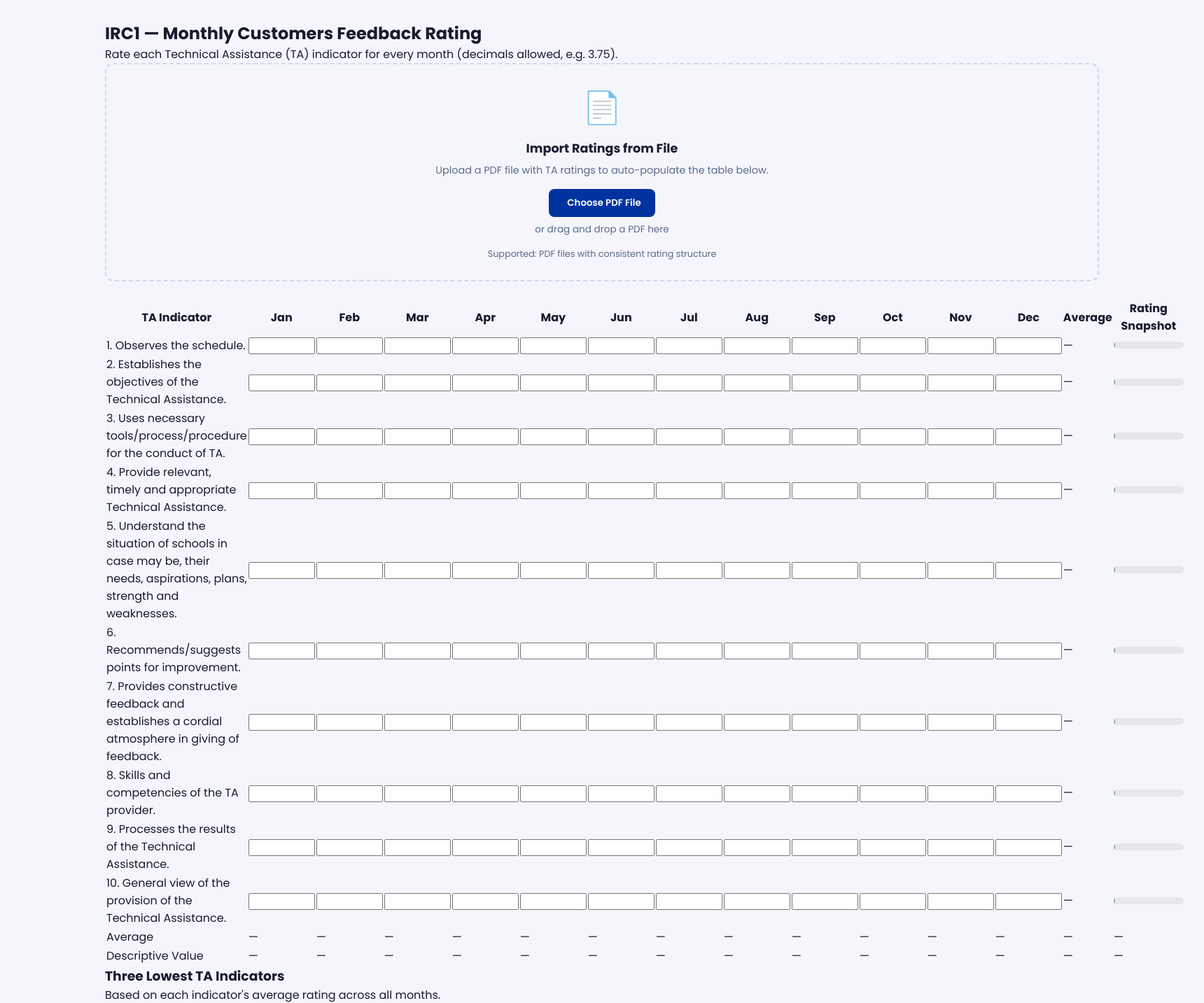
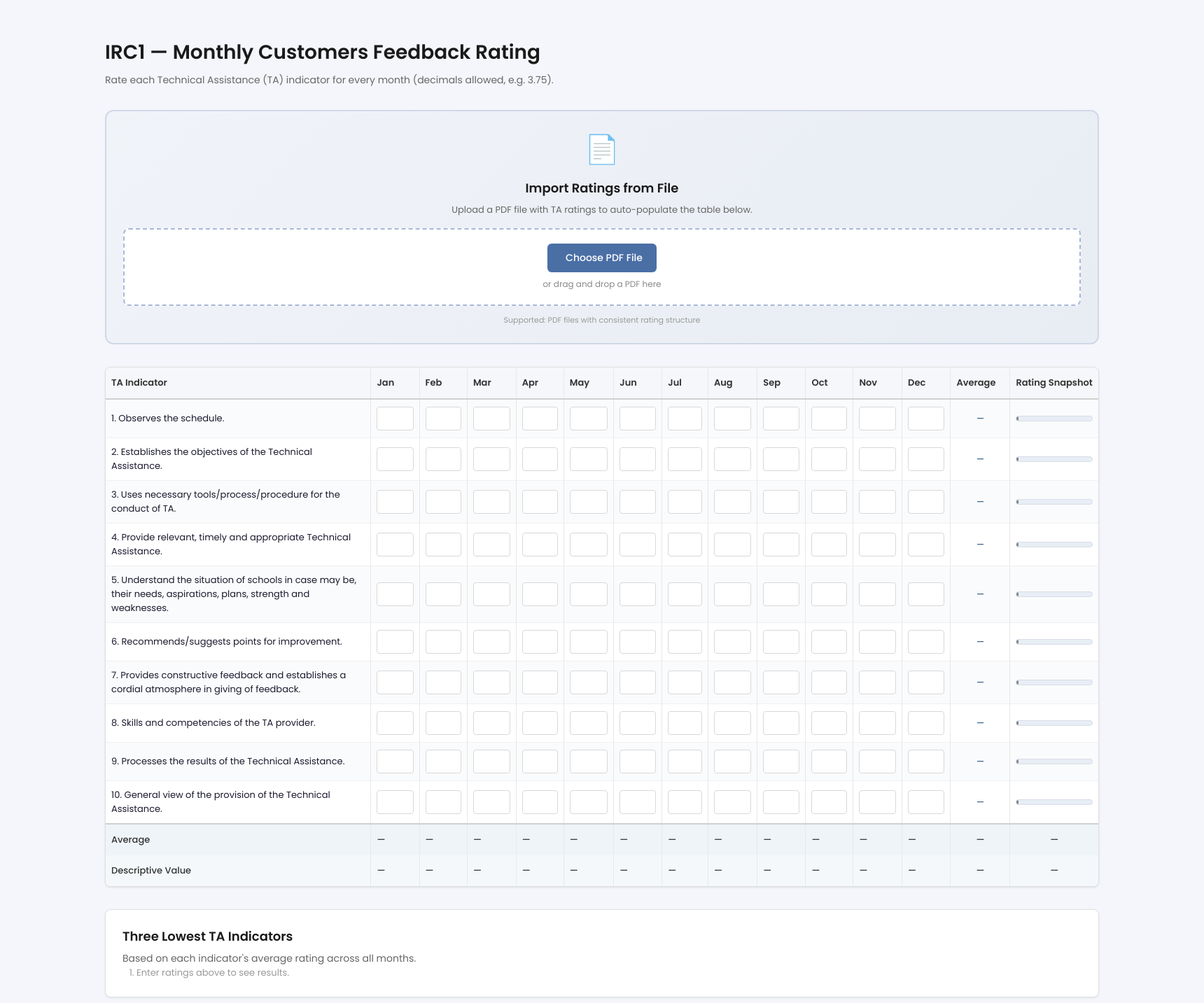
Before and after one commit to n-renz0801/Project-IRC, a Flask app: page /irc/irc1a in a window 1720 px wide. Shown: the part 104-1537 px from the top of the page at 70% size. Run offline with Flask 3, Linux system fonts and the light colour scheme; some libraries are stand-ins or nearby versions.

Commit message:
irc1a page first layout design

```diff
--- a/static/css/irc1a.css
+++ b/static/css/irc1a.css
@@ -1,229 +1,248 @@
+/* IRC1a - Monthly Customers Feedback Rating - CSS Stylesheet */
+
+.irc1a-panel {
+  padding: 24px 0;
+}
+
+.irc1a-header {
+  margin-bottom: 32px;
+}
+
+.irc1a-header h2 {
+  font-size: 28px;
+  font-weight: 600;
+  margin: 0 0 8px 0;
+  color: #1a1a1a;
+}
+
+.irc1a-subtitle {
+  font-size: 14px;
+  color: #666;
+  margin: 0;
+  line-height: 1.5;
+}
+
+/* File Upload Section */
 .irc1a-upload-section {
-  margin-bottom: 24px;
+  margin-bottom: 32px;
 }
 
 .irc1a-upload-card {
-  background: var(--off-white);
-  border: 2px dashed var(--border);
+  background: linear-gradient(135deg, #f0f4f9 0%, #e8ecf3 100%);
+  border: 2px solid #d0d8e8;
   border-radius: 12px;
-  padding: 28px;
+  padding: 24px;
   text-align: center;
 }
 
 .irc1a-upload-icon {
-  font-size: 2.8rem;
+  font-size: 40px;
   margin-bottom: 12px;
 }
 
 .irc1a-upload-card h3 {
-  margin: 0 0 8px;
-  font-size: 1.1rem;
-  color: var(--text);
+  font-size: 18px;
+  font-weight: 600;
+  margin: 0 0 8px 0;
+  color: #1a1a1a;
 }
 
 .irc1a-upload-hint {
-  margin: 0 0 16px;
-  color: var(--text-light);
-  font-size: 0.9rem;
+  font-size: 13px;
+  color: #666;
+  margin: 0 0 16px 0;
 }
 
 .irc1a-upload-area {
-  margin-bottom: 16px;
+  background: white;
+  border: 2px dashed #a8b8d8;
+  border-radius: 8px;
+  padding: 20px;
+  margin-bottom: 12px;
+  transition: all 0.3s ease;
+}
+
+.irc1a-upload-area:hover {
+  border-color: #7c8fb8;
+  background: #fafbfc;
 }
 
 .irc1a-upload-btn {
-  background: var(--navy);
-  color: var(--white);
+  background: #4a6fa5;
+  color: white;
   border: none;
   padding: 10px 20px;
-  border-radius: 8px;
-  font-weight: 600;
+  border-radius: 6px;
+  font-size: 14px;
+  font-weight: 500;
   cursor: pointer;
   transition: background 0.2s ease;
   display: inline-flex;
   align-items: center;
+  margin-bottom: 8px;
 }
 
 .irc1a-upload-btn:hover {
-  background: var(--navy-dark);
+  background: #3d5a8a;
 }
 
 .irc1a-upload-text {
-  margin: 8px 0 0;
-  color: var(--text-light);
-  font-size: 0.85rem;
+  font-size: 12px;
+  color: #888;
+  margin: 0;
 }
 
 .irc1a-upload-note {
-  margin: 0;
-  color: var(--text-light);
-  font-size: 0.8rem;
+  font-size: 11px;
+  color: #999;
+  margin: 12px 0 0 0;
 }
 
-.irc1a-modal {
-  position: fixed;
-  top: 0;
-  left: 0;
-  right: 0;
-  bottom: 0;
-  display: flex;
-  align-items: center;
-  justify-content: center;
-  z-index: 1000;
+/* Main Table */
+.irc1a-table-wrapper {
+  background: white;
+  border: 1px solid #e0e0e0;
+  border-radius: 8px;
+  overflow-x: auto;
+  margin-bottom: 32px;
+  box-shadow: 0 1px 3px rgba(0, 0, 0, 0.1);
 }
 
-.irc1a-modal-overlay {
-  position: absolute;
-  inset: 0;
-  background: rgba(0, 0, 0, 0.4);
-  z-index: 1000;
+.irc1a-table {
+  width: 100%;
+  border-collapse: collapse;
+  font-size: 13px;
 }
 
-.irc1a-modal-content {
-  position: relative;
-  z-index: 1001; /* Ensure content is above overlay */
-  background: var(--white);
-  border-radius: 12px;
-  box-shadow: 0 20px 60px rgba(0, 0, 0, 0.3);
-  max-width: 700px;
-  width: 90%;
-  max-height: 80vh;
-  display: flex;
-  flex-direction: column;
+.irc1a-table thead {
+  background: #f5f7fa;
+  border-bottom: 2px solid #d0d0d0;
+  position: sticky;
+  top: 0;
+  z-index: 10;
 }
 
-.irc1a-modal-header {
-  display: flex;
-  align-items: center;
-  justify-content: space-between;
-  padding: 20px 24px;
-  border-bottom: 1px solid var(--border);
+.irc1a-table thead th {
+  padding: 12px 8px;
+  text-align: left;
+  font-weight: 600;
+  color: #333;
+  white-space: nowrap;
+  border-right: 1px solid #e8e8e8;
 }
 
-.irc1a-modal-header h2 {
-  margin: 0;
-  font-size: 1.2rem;
-  color: var(--navy-deep);
+.irc1a-table thead th:last-child {
+  border-right: none;
 }
 
-.irc1a-modal-close {
-  background: none;
-  border: none;
-  font-size: 1.8rem;
-  color: var(--text-light);
-  cursor: pointer;
-}
-
-.irc1a-modal-body {
-  flex: 1;
-  overflow-y: auto;
-  padding: 20px 24px;
-}
-
-.irc1a-modal-hint {
-  margin: 0 0 16px;
-  font-size: 0.9rem;
-  color: var(--text-light);
-}
-
-.irc1a-preview-month-info {
-  background: var(--off-white);
-  border-left: 4px solid var(--navy);
-  padding: 12px 14px;
-  margin-bottom: 16px;
-  border-radius: 6px;
-  font-size: 0.95rem;
-  color: var(--navy-deep);
-}
-
-.irc1a-preview-table-container {
-  overflow-x: auto;
-}
-
-.irc1a-preview-table {
-  width: 100%;
-  border-collapse: collapse;
-  font-size: 0.85rem;
-}
-
-.irc1a-preview-table th,
-.irc1a-preview-table td {
-  padding: 10px;
-  text-align: center;
-  border-bottom: 1px solid var(--border);
-}
-
-.irc1a-preview-table th {
-  background: var(--off-white);
-  font-weight: 600;
-  color: var(--navy-deep);
-}
-
-.irc1a-preview-table td:first-child,
-.irc1a-preview-table th:first-child {
+.irc1a-indicator-col {
+  min-width: 200px;
   text-align: left;
 }
 
-.irc1a-preview-table input {
-  width: 60px;
-  padding: 4px;
-  border: 1px solid var(--border);
-  border-radius: 4px;
-  font-size: 0.85rem;
-}
-
-.irc1a-modal-footer {
-  display: flex;
-  gap: 12px;
-  justify-content: flex-end;
-  padding: 16px 24px;
-  border-top: 1px solid var(--border);
-  background: var(--white);
-  position: relative;
-  z-index: 1002;
-}
-
-.irc1a-modal-btn {
-  padding: 10px 20px;
-  border-radius: 6px;
-  border: none;
-  font-weight: 600;
-  cursor: pointer;
-  transition: background 0.2s ease;
-  font-size: 0.9rem;
-  position: relative;
-  z-index: 1002;
-}
-
-.irc1a-modal-btn-cancel {
-  background: var(--border);
-  color: var(--text);
-}
-
-.irc1a-modal-btn-cancel:hover {
-  background: #c0c8dc;
-}
-
-.irc1a-modal-btn-import {
-  background: var(--navy);
-  color: var(--white);
-}
-
-.irc1a-modal-btn-import:hover {
-  background: var(--navy-dark);
+.irc1a-rowavg-col {
+  min-width: 85px;
+  text-align: center;
 }
 
 .irc1a-rowbar-col {
-  width: 110px;
+  min-width: 120px;
+  text-align: center;
 }
 
+.irc1a-table tbody tr {
+  border-bottom: 1px solid #f0f0f0;
+  transition: background-color 0.15s ease;
+}
+
+.irc1a-table tbody tr:nth-child(odd) {
+  background: #fafbfc;
+}
+
+.irc1a-table tbody tr:nth-child(even) {
+  background: white;
+}
+
+.irc1a-table tbody tr:hover {
+  background: #f0f5ff;
+}
+
+.irc1a-table tbody td {
+  padding: 10px 8px;
+  border-right: 1px solid #e8e8e8;
+}
+
+.irc1a-table tbody td:last-child {
+  border-right: none;
+}
+
+.irc1a-table tbody input[type="number"] {
+  width: 100%;
+  padding: 6px 8px;
+  border: 1px solid #d8d8d8;
+  border-radius: 4px;
+  font-size: 13px;
+  text-align: center;
+  transition:
+    border-color 0.2s ease,
+    box-shadow 0.2s ease;
+}
+
+.irc1a-table tbody input[type="number"]:focus {
+  outline: none;
+  border-color: #4a6fa5;
+  box-shadow: 0 0 4px rgba(74, 111, 165, 0.2);
+}
+
+.irc1a-table tfoot {
+  background: #f8f9fa;
+  border-top: 2px solid #d0d0d0;
+}
+
+.irc1a-table tfoot tr:last-child {
+  border-bottom: none;
+}
+
+.irc1a-table tfoot td {
+  padding: 12px 8px;
+  border-right: 1px solid #e8e8e8;
+  font-weight: 500;
+  color: #333;
+}
+
+.irc1a-table tfoot td:last-child {
+  border-right: none;
+}
+
+.irc1a-average-row {
+  background: #eff4f9;
+}
+
+.irc1a-descriptive-row {
+  background: #f5f8fb;
+}
+
+.irc1a-rowavg-cell,
+.irc1a-rowbar-cell {
+  text-align: center;
+}
+
+/* Row Average Display */
+.irc1a-row-avg {
+  font-weight: 500;
+  color: #2d5a8a;
+  font-size: 12px;
+}
+
+/* Rating Snapshot Bar */
 .irc1a-bar {
   position: relative;
-  width: 100px;
-  height: 10px;
-  border-radius: 999px;
-  background: #e5e7eb;
+  width: 100%;
+  height: 8px;
+  border-radius: 4px;
+  background: #e8eef5;
   overflow: hidden;
+  border: 1px solid #d8dce8;
 }
 
 .irc1a-bar-fill {
@@ -231,11 +250,12 @@
   left: 0;
   top: 0;
   height: 100%;
-  border-radius: 999px;
-  background: #9ca3af;
+  border-radius: 4px;
+  background: #888;
   transition:
-    width 0.2s ease,
-    background-color 0.2s ease;
+    width 0.25s ease,
+    background-color 0.25s ease;
+  min-width: 2px;
 }
 
 .irc1a-bar-fill.irc1a-band-poor {
@@ -253,3 +273,258 @@
 .irc1a-bar-fill.irc1a-band-very-satisfactory {
   background: #22c55e;
 }
+
+/* Three Lowest Section */
+.irc1a-lowest-section {
+  background: white;
+  border: 1px solid #e0e0e0;
+  border-radius: 8px;
+  padding: 24px;
+  margin-bottom: 32px;
+  box-shadow: 0 1px 3px rgba(0, 0, 0, 0.08);
+}
+
+.irc1a-lowest-section h3 {
+  font-size: 18px;
+  font-weight: 600;
+  margin: 0 0 8px 0;
+  color: #1a1a1a;
+}
+
+.irc1a-lowest-list {
+  list-style-position: outside;
+  margin: 0;
+  padding-left: 20px;
+}
+
+.irc1a-lowest-placeholder {
+  font-size: 13px;
+  color: #999;
+}
+
+.irc1a-lowest-item {
+  display: flex;
+  justify-content: space-between;
+  align-items: center;
+  padding: 10px 0;
+  font-size: 13px;
+  color: #333;
+  border-bottom: 1px solid #f0f0f0;
+}
+
+.irc1a-lowest-item:last-child {
+  border-bottom: none;
+}
+
+.irc1a-lowest-label {
+  flex: 1;
+  color: #555;
+}
+
+.irc1a-lowest-avg {
+  font-weight: 600;
+  color: #d97706;
+  min-width: 60px;
+  text-align: right;
+}
+
+/* Remarks Section */
+.irc1a-remarks-section {
+  background: white;
+  border: 1px solid #e0e0e0;
+  border-radius: 8px;
+  padding: 24px;
+  box-shadow: 0 1px 3px rgba(0, 0, 0, 0.08);
+}
+
+.irc1a-remarks-field {
+  margin-bottom: 24px;
+}
+
+.irc1a-remarks-field:last-child {
+  margin-bottom: 0;
+}
+
+.irc1a-remarks-label {
+  display: block;
+  font-size: 14px;
+  font-weight: 600;
+  margin-bottom: 8px;
+  color: #1a1a1a;
+}
+
+.irc1a-remarks-textarea {
+  width: 100%;
+  padding: 12px;
+  border: 1px solid #d8d8d8;
+  border-radius: 6px;
+  font-family: inherit;
+  font-size: 13px;
+  line-height: 1.6;
+  resize: vertical;
+  transition:
+    border-color 0.2s ease,
+    box-shadow 0.2s ease;
+  color: #333;
+}
+
+.irc1a-remarks-textarea:focus {
+  outline: none;
+  border-color: #4a6fa5;
+  box-shadow: 0 0 4px rgba(74, 111, 165, 0.2);
+}
+
+.irc1a-remarks-textarea::placeholder {
+  color: #aaa;
+}
+
+/* Modal Styles */
+.irc1a-modal {
+  position: fixed;
+  top: 0;
+  left: 0;
+  right: 0;
+  bottom: 0;
+  z-index: 1000;
+  display: flex;
+  align-items: center;
+  justify-content: center;
+}
+
+.irc1a-modal-overlay {
+  position: absolute;
+  top: 0;
+  left: 0;
+  right: 0;
+  bottom: 0;
+  background: rgba(0, 0, 0, 0.5);
+  z-index: -1;
+}
+
+.irc1a-modal-content {
+  background: white;
+  border-radius: 12px;
+  box-shadow: 0 10px 40px rgba(0, 0, 0, 0.3);
+  max-width: 600px;
+  width: 90%;
+  max-height: 90vh;
+  display: flex;
+  flex-direction: column;
+  z-index: 1001;
+}
+
+.irc1a-modal-header {
+  padding: 20px 24px;
+  border-bottom: 1px solid #e0e0e0;
+  display: flex;
+  justify-content: space-between;
+  align-items: center;
+}
+
+.irc1a-modal-header h2 {
+  font-size: 18px;
+  font-weight: 600;
+  margin: 0;
+  color: #1a1a1a;
+}
+
+.irc1a-modal-close {
+  background: none;
+  border: none;
+  font-size: 28px;
+  color: #999;
+  cursor: pointer;
+  padding: 0;
+  line-height: 1;
+  transition: color 0.2s ease;
+}
+
+.irc1a-modal-close:hover {
+  color: #333;
+}
+
+.irc1a-modal-body {
+  padding: 24px;
+  overflow-y: auto;
+  flex: 1;
+}
+
+.irc1a-modal-hint {
+  font-size: 13px;
+  color: #666;
+  margin: 0 0 16px 0;
+}
+
+.irc1a-preview-table-container {
+  max-height: 400px;
+  overflow-y: auto;
+}
+
+.irc1a-modal-footer {
+  padding: 16px 24px;
+  border-top: 1px solid #e0e0e0;
+  display: flex;
+  justify-content: flex-end;
+  gap: 12px;
+}
+
+.irc1a-modal-btn {
+  padding: 10px 20px;
+  border: 1px solid #d0d0d0;
+  border-radius: 6px;
+  font-size: 13px;
+  font-weight: 500;
+  cursor: pointer;
+  transition: all 0.2s ease;
+}
+
+.irc1a-modal-btn-cancel {
+  background: white;
+  color: #333;
+}
+
+.irc1a-modal-btn-cancel:hover {
+  background: #f5f5f5;
+  border-color: #999;
+}
+
+.irc1a-modal-btn-import {
+  background: #4a6fa5;
+  color: white;
+  border-color: #4a6fa5;
+}
+
+.irc1a-modal-btn-import:hover {
+  background: #3d5a8a;
+  border-color: #3d5a8a;
+}
+
+/* Responsive adjustments */
+@media (max-width: 1200px) {
+  .irc1a-indicator-col {
+    min-width: 150px;
+  }
+}
+
+@media (max-width: 768px) {
+  .irc1a-header h2 {
+    font-size: 22px;
+  }
+
+  .irc1a-table-wrapper {
+    font-size: 12px;
+  }
+
+  .irc1a-table thead th,
+  .irc1a-table tbody td {
+    padding: 8px 6px;
+  }
+
+  .irc1a-upload-card {
+    padding: 16px;
+  }
+
+  .irc1a-remarks-section {
+    padding: 16px;
+  }
+}
```
